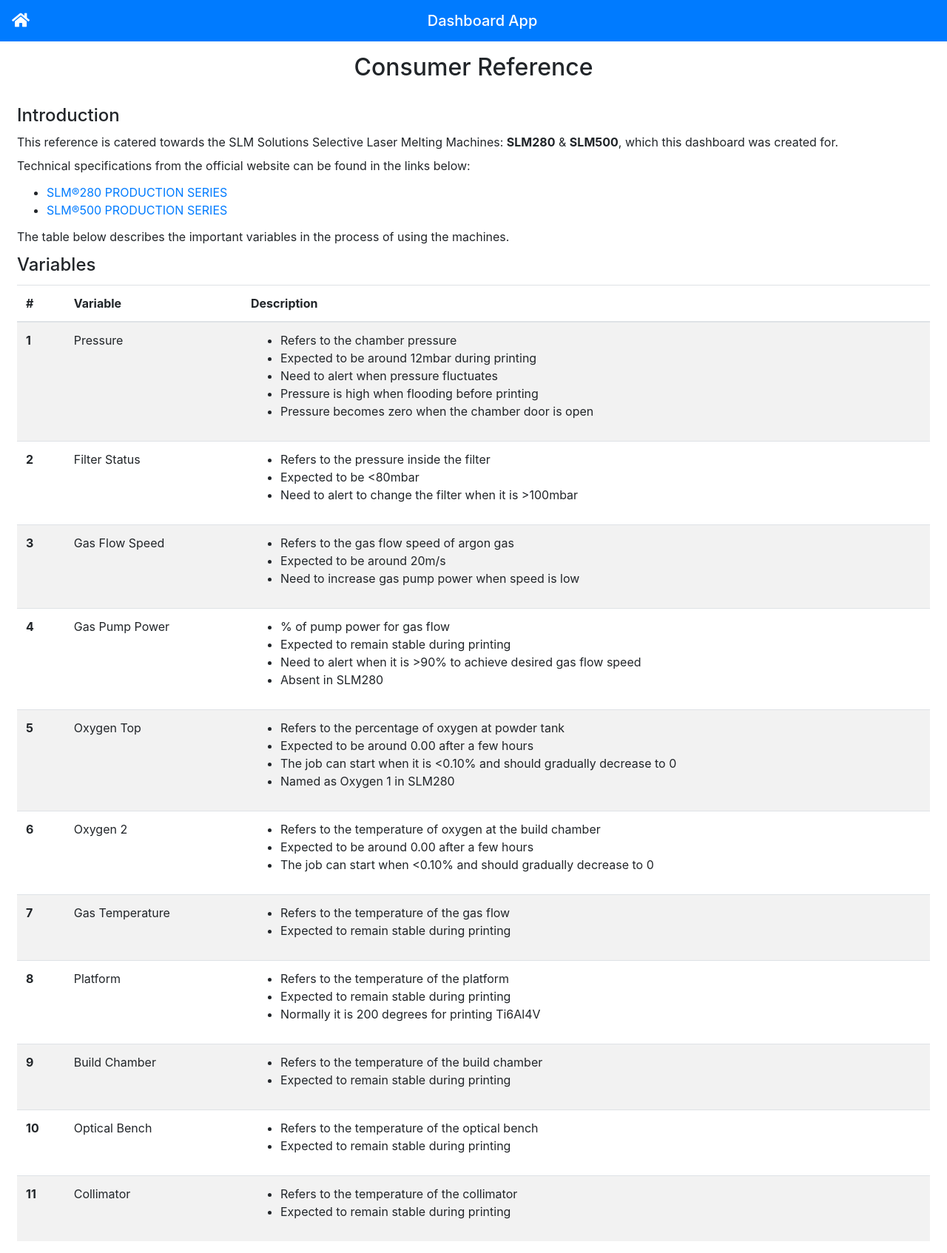
After one commit to callistachang/SLMDash, a Flask app: page /ref in a window 1280 px wide. The commit adds this page. Shown: the whole page at 74% size. Run offline with Flask 3, Linux system fonts and the light colour scheme; some libraries are stand-ins or nearby versions.

Commit message:
consumer reference page + bunched up the reports into one page.

```diff
--- a/app/routes.py
+++ b/app/routes.py
@@ -12,14 +12,14 @@ def ml_dashboard():
     return render_template("wip.jinja2", title="Image Recognition Dashboard")
 
 
-@app.route("/data-report")
+@app.route("/ref")
 def data_report():
-    return render_template("data_report.jinja2", title="Data Analysis Report")
+    return render_template("reference.jinja2", title="Consumer Reference")
 
 
-@app.route("/ml-report")
+@app.route("/reports")
 def ml_report():
-    return render_template("ml_report.jinja2", title="Machine Learning Report")
+    return render_template("reports.jinja2", title="Team Reports")
 
 
 # /data-dashboard was implicitly routed in main.py
--- /dev/null
+++ b/app/templates/reference.jinja2
@@ -0,0 +1,162 @@
+{% extends "base.jinja2" %}
+
+{% block content %}
+
+<style>
+.report-section {
+    margin: 1em 0.5em;
+}
+p {
+    line-height: 1;
+}
+h4 {
+    margin-bottom: 1%;
+}
+</style>
+
+<div class="report-section">
+    <h4>Introduction</h4>
+    <p>This reference is catered towards the SLM Solutions Selective Laser Melting Machines: <b>SLM280</b> & <b>SLM500</b>, which this dashboard was created for.</p>
+    <p>Technical specifications from the official website can be found in the links below:<p>
+    <ul>
+        <li><a href="https://www.slm-solutions.com/products/machines/slmr280/">SLM®280 PRODUCTION SERIES</a></li>
+        <li><a href="https://www.slm-solutions.com/products/machines/slm500/">SLM®500 PRODUCTION SERIES</a></li>
+    </ul>
+    <p>The table below describes the important variables in the process of using the machines.</p>
+    <h4>Variables</h4>
+    <table class="table table-striped">
+        <thead>
+            <tr>
+                <th scope="col">#</th>
+                <th scope="col">Variable</th>
+                <th scope="col">Description</th>
+            </tr>
+        </thead>
+        <tbody>
+            <tr>
+                <th scope="row">1</th>
+                <td>Pressure</td>
+                <td>
+                    <ul>
+                        <li>Refers to the chamber pressure</li>
+                        <li>Expected to be around 12mbar during printing</li>
+                        <li>Need to alert when pressure fluctuates</li>
+                        <li>Pressure is high when flooding before printing</li>
+                        <li>Pressure becomes zero when the chamber door is open</li>
+                    </ul>
+                </td>
+            </tr>
+            <tr>
+                <th scope="row">2</th>
+                <td>Filter Status</td>
+                <td>
+                    <ul>
+                        <li>Refers to the pressure inside the filter</li>
+                        <li>Expected to be <80mbar</li>
+                        <li>Need to alert to change the filter when it is >100mbar</li>
+                    </ul>
+                </td>
+            </tr>
+            <tr>
+                <th scope="row">3</th>
+                <td>Gas Flow Speed</td>
+                <td>
+                    <ul>
+                        <li>Refers to the gas flow speed of argon gas</li>
+                        <li>Expected to be around 20m/s</li>
+                        <li>Need to increase gas pump power when speed is low</li>
+                    </ul>
+                </td>
+            </tr>
+            <tr>
+                <th scope='row'>4</th>
+                <td>Gas Pump Power</td>
+                <td>
+                    <ul>
+                        <li>% of pump power for gas flow</li>
+                        <li>Expected to remain stable during printing </li>
+                        <li>Need to alert when it is >90% to achieve desired gas flow speed</li>
+                        <li>Absent in SLM280</li>
+                    </ul>
+                </td>
+            </tr>
+            <tr>
+                <th scope="row">5</th>
+                <td>Oxygen Top</td>
+                <td>
+                    <ul>
+                        <li>Refers to the percentage of oxygen at powder tank</li>
+                        <li>Expected to be around 0.00 after a few hours</li>
+                        <li>The job can start when it is <0.10% and should gradually decrease to 0</li>
+                        <li>Named as Oxygen 1 in SLM280</li>
+                    </ul>
+                </td>
+            </tr>
+            <tr>
+                <th scope="row">6</th>
+                <td>Oxygen 2</td>
+                <td>
+                    <ul>
+                        <li>Refers to the temperature of oxygen at the build chamber</li>
+                        <li>Expected to be around 0.00 after a few hours</li>
+                        <li>The job can start when <0.10% and should gradually decrease to 0</li>
+                    </ul>
+                </td>
+            </tr>
+            <tr>
+                <th scope="row">7</th>
+                <td>Gas Temperature</td>
+                <td>
+                    <ul>
+                        <li>Refers to the temperature of the gas flow</li>
+                        <li>Expected to remain stable during printing</li>
+                    </ul>
+                </td>
+            </tr>
+            <tr>
+                <th scope="row">8</th>
+                <td>Platform</td>
+                <td>
+                    <ul>
+                        <li>Refers to the temperature of the platform</li>
+                        <li>Expected to remain stable during printing</li>
+                        <li>Normally it is 200 degrees for printing Ti6Al4V</li>
+                    </ul>
+                </td>
+            </tr>
+            <tr>
+                <th scope="row">9</th>
+                <td>Build Chamber</td>
+                <td>
+                    <ul>
+                        <li>Refers to the temperature of the build chamber</li>
+                        <li>Expected to remain stable during printing</li>
+                    </ul>
+                </td>
+            </tr>
+            <tr>
+                <th scope="row">10</th>
+                <td>Optical Bench</td>
+                <td>
+                    <ul>
+                        <li>Refers to the temperature of the optical bench</li>
+                        <li>Expected to remain stable during printing</li>
+                    </ul>
+                </td>
+            </tr>
+            <tr>
+                <th scope="row">11</th>
+                <td>Collimator</td>
+                <td>
+                    <ul>
+                        <li>Refers to the temperature of the collimator</li>
+                        <li>Expected to remain stable during printing</li>
+                    </ul>
+                </td>
+            </tr>
+        </tbody>
+    </table>
+
+</div>
+
+{% endblock %}
--- a/requirements.txt
+++ b/requirements.txt
@@ -15,6 +15,7 @@ markupsafe==1.1.1
 numpy==1.19.0
 pandas==1.0.5
 plotly==4.8.2
+pyarrow==1.0.0
 python-dateutil==2.8.1
 python-dotenv==0.14.0
 pytz==2020.1
```
Also changed, not shown: app/templates/index.jinja2 (+9 -9 lines), app/templates/ml_report.jinja2 (deleted, +0 -30 lines), app/templates/reports.jinja2 (renamed from app/templates/data_report.jinja2, +12 -6 lines).
